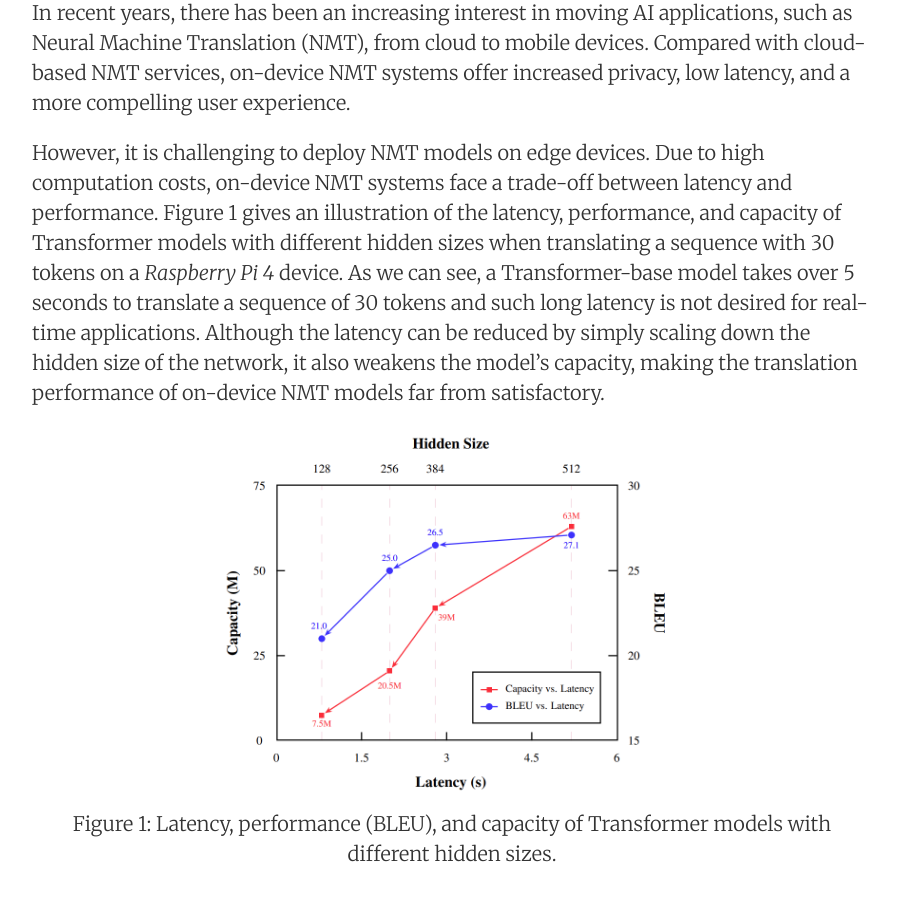
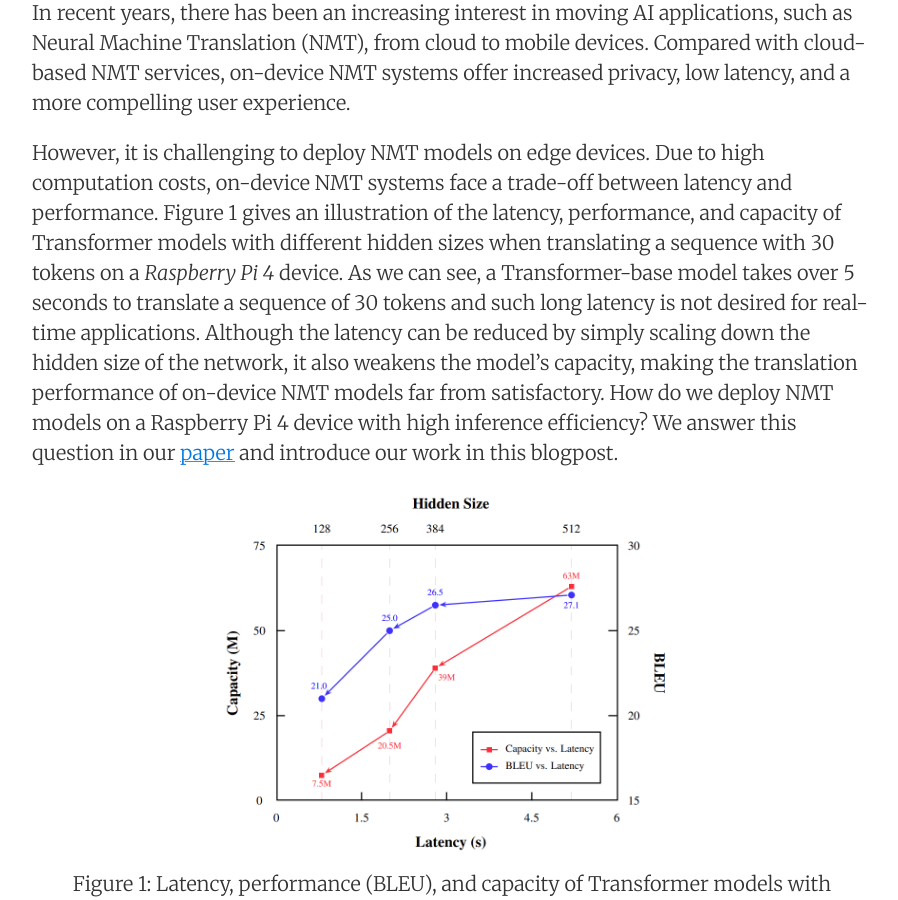
Before and after one commit to thumtblog/thumtblog.github.io, a Jekyll site: the page built from _posts/2022-10-13-dynamic-branch-layers.md, in a window 1280 px wide and 900 px high, scrolled down 400 px. Shown: the whole window, without its empty margins (188-1086 px from the left). Built offline with Jekyll 4.4.1, drawn with Linux system fonts in a browser that asks for light colours; nearby versions of some CDN libraries; comment, search, counter and statistics services are not loaded.

Commit message:
polish dmb

```diff
--- a/_posts/2022-10-13-dynamic-branch-layers.md
+++ b/_posts/2022-10-13-dynamic-branch-layers.md
@@ -8,7 +8,7 @@ image:      "{{ site.url }}/images/dynamic-branch-layers/mb.PNG"
 ---
 In recent years, there has been an increasing interest in moving AI applications, such as Neural Machine Translation (NMT), from cloud to mobile devices. Compared with cloud-based NMT services, on-device NMT systems offer increased privacy, low latency, and a more compelling user experience.
 
-However, it is challenging to deploy NMT models on edge devices. Due to high computation costs, on-device NMT systems face a trade-off between latency and performance. Figure 1 gives an illustration of the latency, performance, and capacity of Transformer models with different hidden sizes when translating a sequence with 30 tokens on a *Raspberry Pi 4* device. As we can see, a Transformer-base model takes over 5 seconds to translate a sequence of 30 tokens and such long latency is not desired for real-time applications. Although the latency can be reduced by simply scaling down the hidden size of the network, it also weakens the model’s capacity, making the translation performance of on-device NMT models far from satisfactory.
+However, it is challenging to deploy NMT models on edge devices. Due to high computation costs, on-device NMT systems face a trade-off between latency and performance. Figure 1 gives an illustration of the latency, performance, and capacity of Transformer models with different hidden sizes when translating a sequence with 30 tokens on a *Raspberry Pi 4* device. As we can see, a Transformer-base model takes over 5 seconds to translate a sequence of 30 tokens and such long latency is not desired for real-time applications. Although the latency can be reduced by simply scaling down the hidden size of the network, it also weakens the model’s capacity, making the translation performance of on-device NMT models far from satisfactory. How do we deploy NMT models on a Raspberry Pi 4 device with high inference efficiency? We answer this question in our [paper](https://arxiv.org/pdf/2105.06679.pdf) and introduce our work in this blogpost.
 
 <div align="center"><img src="{{ site.url }}/images/dynamic-branch-layers/rasp.PNG" width=500></div>
 <div align="center">Figure 1: Latency, performance (BLEU), and capacity of Transformer models with different hidden sizes.</div>
@@ -55,7 +55,7 @@ We evaluate our proposed models on English-German (En-De) and Chinese-English (Z
 * Small setting. We set the hidden size of the model to 256. The filter size of feed-forward layers is set to 1024.
 
 <div align="center"><img src="{{ site.url }}/images/dynamic-branch-layers/results.PNG" width=600></div>
-<div align="center">Figure 5: Raspberry Pi 4 ARM CPU latency and BLEU comparisons with different models on the  En-De translation task.</div>
+<div align="center">Figure 5: Raspberry Pi 4 ARM CPU latency and BLEU comparisons with different models on the En-De translation task.</div>
 <br/>
 
 We report the inference latency of a sequence with 30 tokens in Table 5 on a Raspberry 4 device. For greedy search, the Transformer-DMB model costs about 7.7% more time than the Transformer model under the tiny model settings and costs about 10.9% more time under the small model settings. Compared with Transformer-MoE models, the TransformerDMB model is about 1.4 times faster under the tiny model settings, and 1.5 times faster under the small model settings. For beam search, Transformer-DMB modes introduce more computational burdens to Transformer models compared with the results when using greedy search. This is because our current implementation splits a batched matrix into smaller matrices to enable conditional computations, which reduces the degree of parallelism for matrix multiplications. We believe the gap can be significantly narrowed with a dedicated DMB-aware matrix multiplication kernel. You can find more experimental results in our [paper](https://arxiv.org/pdf/2105.06679.pdf).
```
